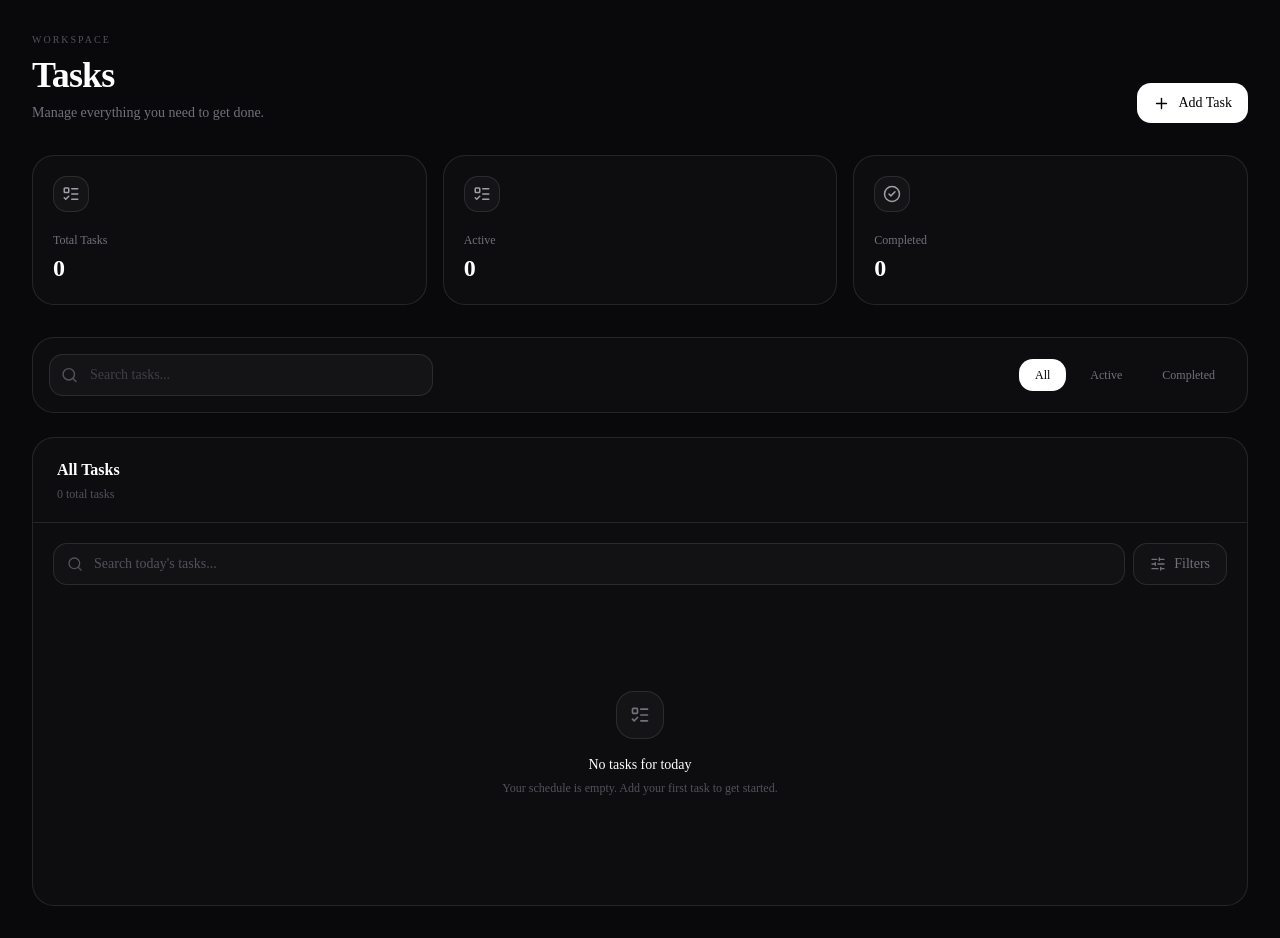
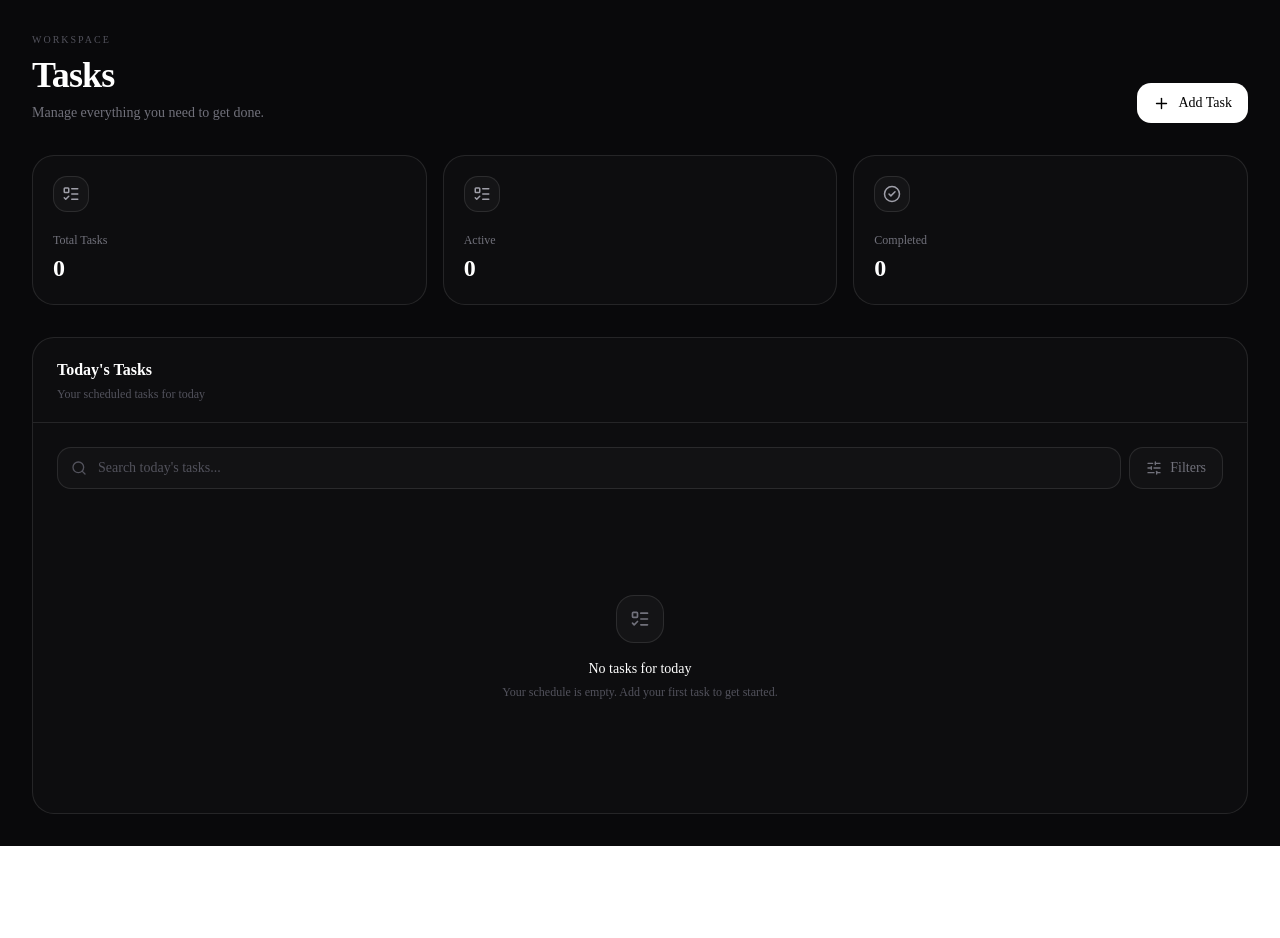
Before and after one commit to sayan629/DayFlow, a Next.js app: page /tasks in a window 1280 px wide. After the commit the page ends 846 px from the top, so only its background shows below. Built offline with nearby package versions, Linux system fonts and the light colour scheme.

Commit message:
Page wala task.

```diff
--- a/src/app/tasks/page.tsx
+++ b/src/app/tasks/page.tsx
@@ -6,17 +6,10 @@ import { useTaskStore } from "@/store/taskStore";
 import {
   CheckCircle2,
   ListTodo,
-  Search,
 } from "lucide-react";
-import { useState } from "react";
 
 export default function TasksPage() {
   const tasks = useTaskStore((state) => state.tasks);
-
-  const [search, setSearch] = useState("");
-  const [filter, setFilter] = useState<
-    "all" | "active" | "completed"
-  >("all");
 
   const completedTasks = tasks.filter(
     (task) => task.completed
@@ -102,82 +95,20 @@ export default function TasksPage() {
           </div>
         </div>
 
-        {/* Controls */}
-        <div className="mt-8 rounded-3xl border border-white/10 bg-white/[0.02] p-4">
-          <div className="flex flex-col gap-4 md:flex-row md:items-center md:justify-between">
-            {/* Search */}
-            <div className="relative w-full md:max-w-sm">
-              <Search
-                size={17}
-                className="absolute left-3 top-1/2 -translate-y-1/2 text-zinc-600"
-              />
-
-              <input
-                value={search}
-                onChange={(event) =>
-                  setSearch(event.target.value)
-                }
-                placeholder="Search tasks..."
-                className="w-full rounded-xl border border-white/10 bg-white/[0.03] py-2.5 pl-10 pr-4 text-sm text-white outline-none placeholder:text-zinc-700 focus:border-white/20"
-              />
-            </div>
-
-            {/* Filters */}
-            <div className="flex items-center gap-2">
-              {[
-                {
-                  label: "All",
-                  value: "all" as const,
-                },
-                {
-                  label: "Active",
-                  value: "active" as const,
-                },
-                {
-                  label: "Completed",
-                  value: "completed" as const,
-                },
-              ].map((item) => (
-                <button
-                  key={item.value}
-                  type="button"
-                  onClick={() =>
-                    setFilter(item.value)
-                  }
-                  className={`rounded-xl px-4 py-2 text-xs font-medium transition ${
-                    filter === item.value
-                      ? "bg-white text-black"
-                      : "text-zinc-500 hover:bg-white/5 hover:text-white"
-                  }`}
-                >
-                  {item.label}
-                </button>
-              ))}
-            </div>
-          </div>
-        </div>
-
-        {/* Task List */}
-        <section className="mt-6 overflow-hidden rounded-3xl border border-white/10 bg-white/[0.02]">
+        {/* Today's Tasks */}
+        <section className="mt-8 overflow-hidden rounded-3xl border border-white/10 bg-white/[0.02]">
           <div className="border-b border-white/10 px-6 py-5">
             <h2 className="font-semibold">
-              {filter === "all"
-                ? "All Tasks"
-                : filter === "active"
-                  ? "Active Tasks"
-                  : "Completed Tasks"}
+              Today's Tasks
             </h2>
 
             <p className="mt-1 text-xs text-zinc-600">
-              {tasks.length} total tasks
+              Your scheduled tasks for today
             </p>
           </div>
 
-          <div className="p-5">
-            <TaskList
-              search={search}
-              filter={filter}
-            />
+          <div className="p-5 md:p-6">
+            <TaskList />
           </div>
         </section>
       </div>
```
